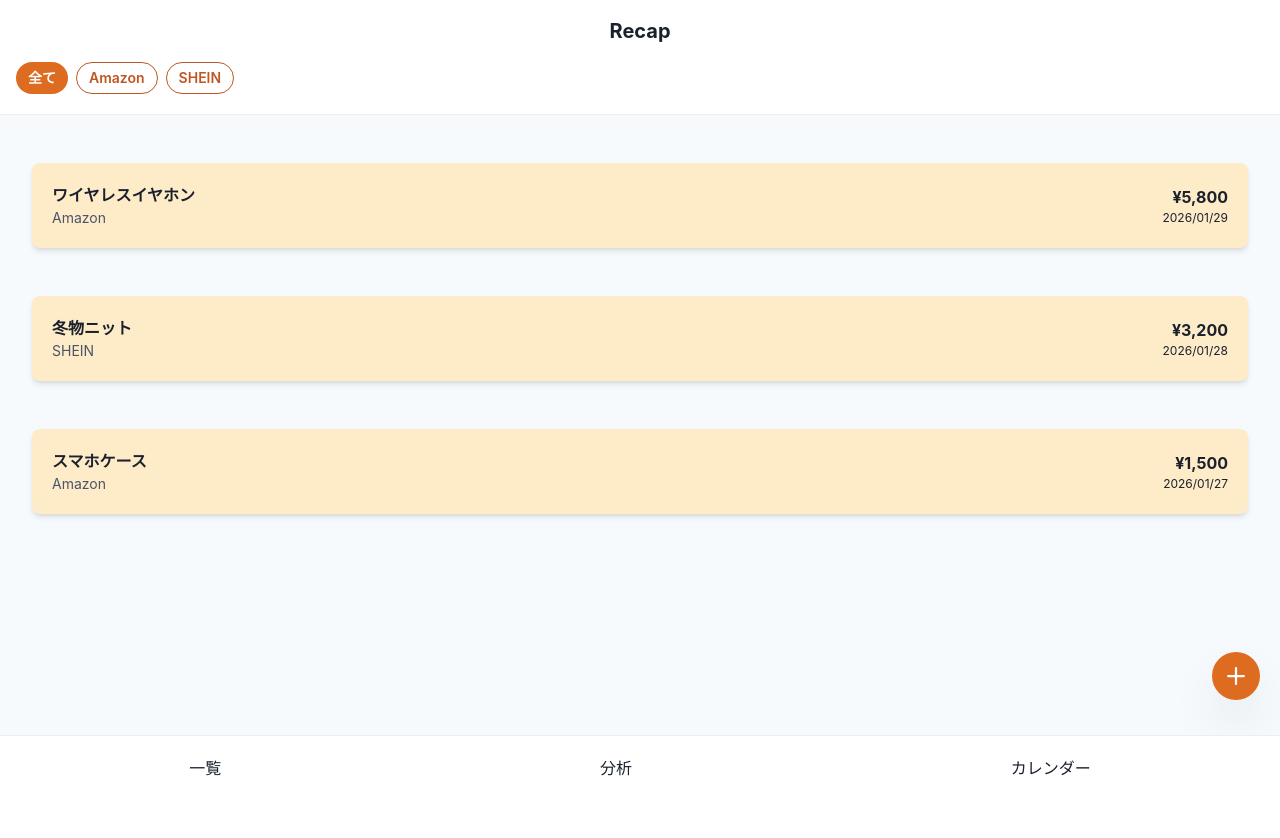
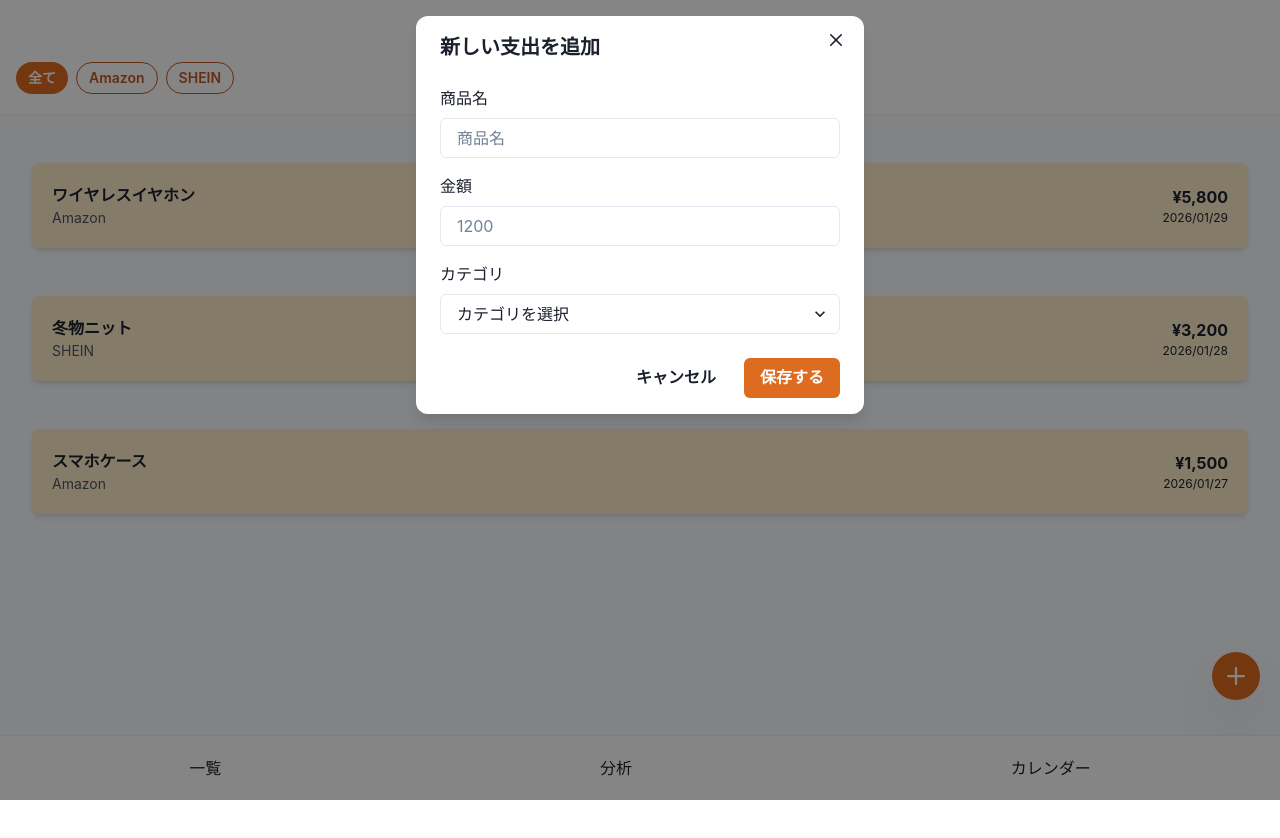
Before and after one commit to haru003963/Recap, a React (Vite) app: page / in a window 1280 px wide. Both pictures are taken after a click on the button 1236 px from the left and 676 px from the top of the page. Shown: the top 838 px of the page. Built offline with nearby package versions, Linux system fonts and the light colour scheme.

Commit message:
＋モーダル一旦動くようにだけした

```diff
--- a/src/pages/Home/Home.jsx
+++ b/src/pages/Home/Home.jsx
@@ -3,6 +3,7 @@ import { Box, IconButton } from "@chakra-ui/react";
 import { AddIcon } from "@chakra-ui/icons";
 import Header from "@/Header";
 import CardComp from "./CardComp";
+import PlusModal from "./PlusModal";
 
 const Home = () => {
   // ダミーデータ
@@ -25,6 +26,8 @@ const Home = () => {
   ];
   // 「現在選択中のカテゴリ」を管理するState（初期値は "全て"）
   const [selectedCategory, setSelectedCategory] = useState("全て");
+  // モーダル管理
+  const [isOpen, setIsOpen] = useState(false);
 
   // カテゴリだけを取ってきて配列で管理
   const categories = ["全て", ...new Set(data.map((item) => item.category))];
@@ -68,8 +71,9 @@ const Home = () => {
         bottom="100px"
         right="20px"
         shadow="2xl"
-        onClick={() => alert("追加機能はこれから実装！")}
+        onClick={() => setIsOpen(true)}
       />
+      <PlusModal isOpen={isOpen} setIsOpen={setIsOpen} />
     </Box>
   );
 };
--- /dev/null
+++ b/src/pages/Home/PlusModal.jsx
@@ -0,0 +1,68 @@
+import React from "react";
+import {
+  Modal,
+  ModalOverlay,
+  ModalContent,
+  ModalHeader,
+  ModalFooter,
+  ModalBody,
+  ModalCloseButton,
+  FormControl,
+  FormLabel,
+  Input,
+  Select,
+  Button,
+  VStack,
+} from "@chakra-ui/react";
+
+const PlusModal = ({ isOpen, setIsOpen }) => {
+  return (
+    // (Home.jsx の return 文の最後の </Box> の直前などに入れる)
+    <Modal isOpen={isOpen} onClose={() => setIsOpen(false)}>
+      <ModalOverlay />
+      <ModalContent borderRadius="xl" m={4}>
+        <ModalHeader>新しい支出を追加</ModalHeader>
+        <ModalCloseButton />
+        <ModalBody>
+          <VStack spacing={4}>
+            <FormControl>
+              <FormLabel>商品名</FormLabel>
+              <Input placeholder="商品名" />
+            </FormControl>
+
+            <FormControl>
+              <FormLabel>金額</FormLabel>
+              <Input type="number" placeholder="1200" />
+            </FormControl>
+
+            <FormControl>
+              <FormLabel>カテゴリ</FormLabel>
+              <Select placeholder="カテゴリを選択">
+                <option value="Amazon">Amazon</option>
+                <option value="SHEIN">SHEIN</option>
+                <option value="その他">その他</option>
+              </Select>
+            </FormControl>
+          </VStack>
+        </ModalBody>
+
+        <ModalFooter>
+          <Button variant="ghost" mr={3} onClick={() => setIsOpen(false)}>
+            キャンセル
+          </Button>
+          <Button
+            colorScheme="orange"
+            onClick={() => {
+              alert("保存機能はこれから！");
+              setIsOpen(false);
+            }}
+          >
+            保存する
+          </Button>
+        </ModalFooter>
+      </ModalContent>
+    </Modal>
+  );
+};
+
+export default PlusModal;
```
